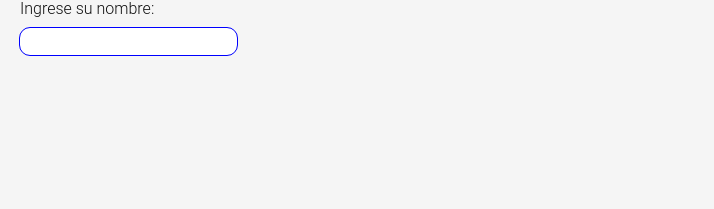
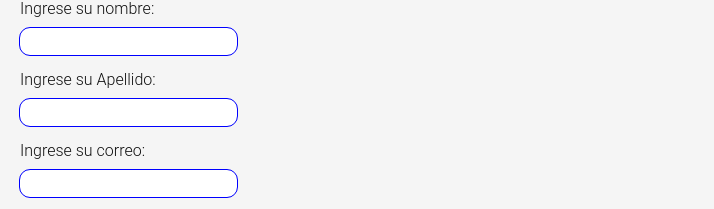
Before and after one commit to raulsr92/Curso-Angular-1, an Angular app: page /labs in a window 1280 px wide. Shown: the part 890-1099 px from the top of the page, without its empty margins (0-714 px from the left). Before the commit the page ends 960 px from the top, so only its background shows below. Built offline with nearby package versions, Linux system fonts and the light colour scheme.

Commit message:
Clase 7: Evento Keydown

```diff
--- a/src/app/pages/labs/labs.html
+++ b/src/app/pages/labs/labs.html
@@ -40,3 +40,16 @@
   <label for="">Ingrese su nombre:</label>
   <input type="text" name="" id="" (change)="changeHandler($event)">
 </div>
+
+<!--Clase 7: Eventos "keydown"-->
+
+<div class="mini-container">
+  <label for="apellido">Ingrese su Apellido:</label>
+  <input type="text" name="" id="apellido" (keydown)="keyDownHandler($event)" >
+</div>
+
+
+<div class="mini-container">
+  <label for="correo">Ingrese su correo:</label>
+  <input type="text" name="" id="correo" (keydown.enter)="keyEnterDown()" >
+</div>
--- a/src/app/pages/labs/labs.ts
+++ b/src/app/pages/labs/labs.ts
@@ -45,12 +45,25 @@ export class Labs {
   }
 
   changeHandler = (event: Event)=>{
+    console.log(event)
+    const inputElement = event.target as HTMLInputElement
+    console.log(inputElement.value)
+  }
+
+  keyDownHandler = (event: KeyboardEvent)=>{
 
     console.log(event)
 
-    const inputElement = event.target as HTMLInputElement
+    console.log(`Se ha disparado la tecla ${event.key}`)
 
-    console.log(inputElement.value)
+    const htmlElement = event.target as HTMLInputElement
+
+    console.log(`Valor almacenado:  ${htmlElement.value}`)
 
   }
+
+
+  keyEnterDown = () =>{
+    console.log("Presionó enter")
+  }
 }
```
